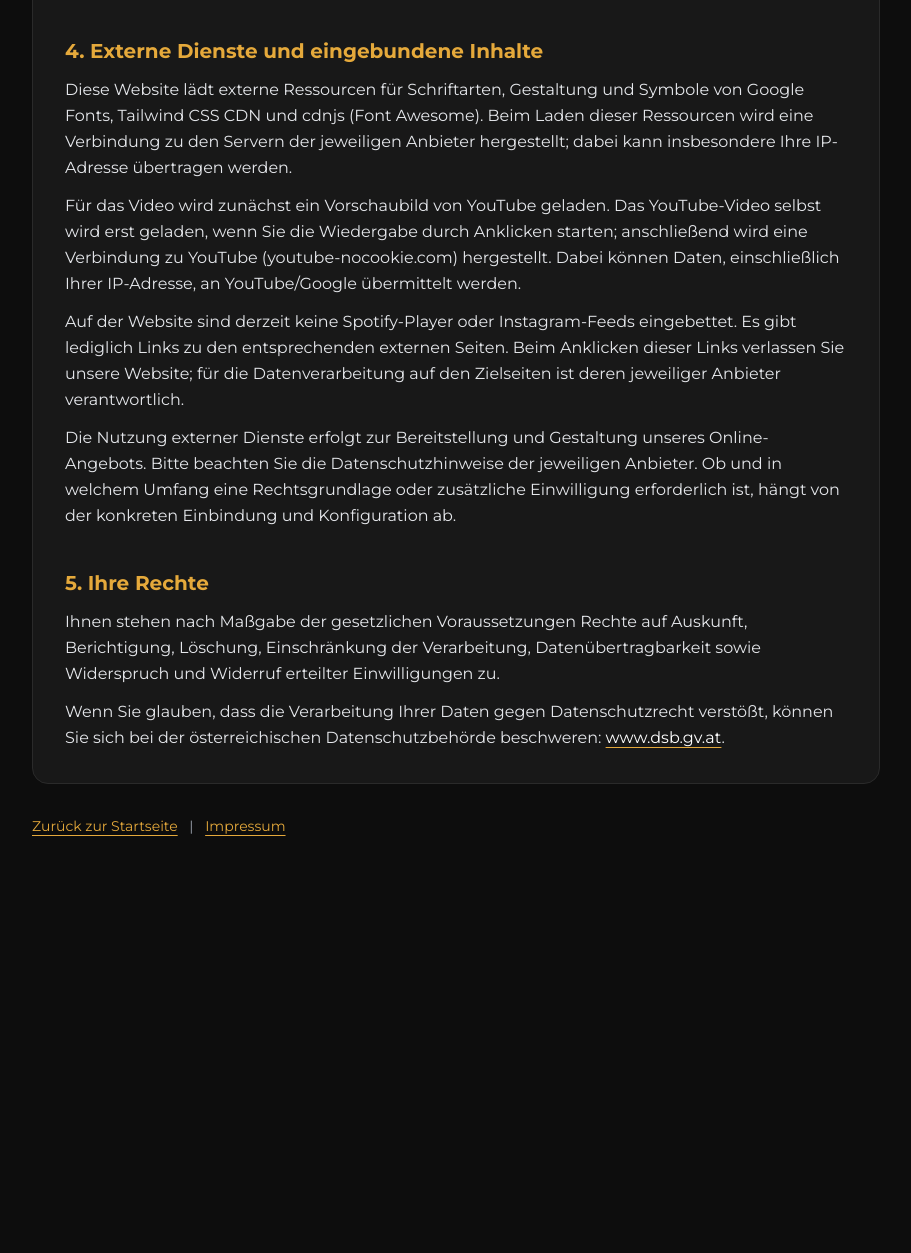
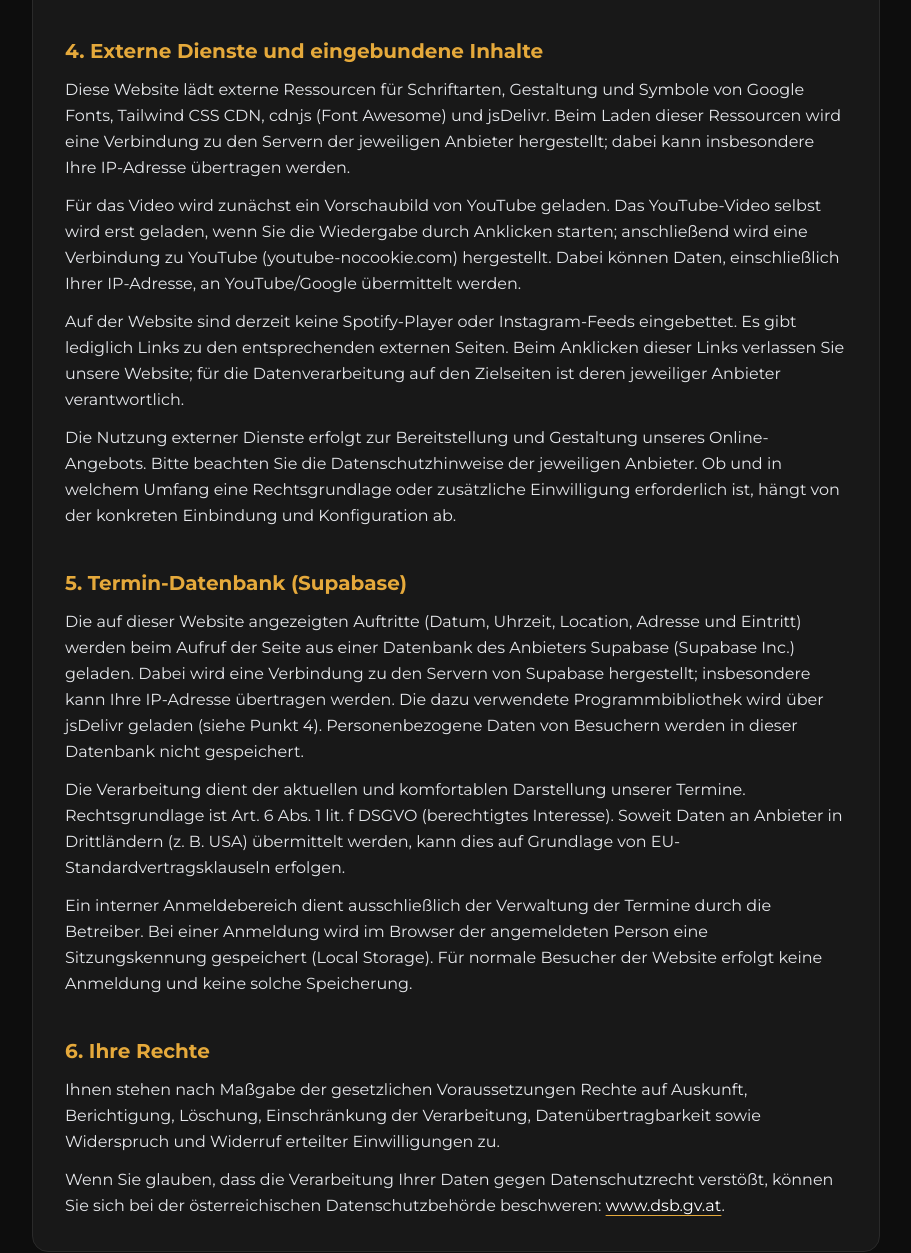
Before and after one commit to adrijan2000/meine-website, a plain HTML site: page datenschutz.html in a window 1280 px wide. Shown: the part 1127-2380 px from the top of the page, without its empty margins (184-1095 px from the left). Before the commit the page ends 2027 px from the top, so only its background shows below. Drawn offline with nearby package versions, Linux system fonts and the light colour scheme.

Commit message:
Admin und datenschutz

```diff
--- a/datenschutz.html
+++ b/datenschutz.html
@@ -68,14 +68,21 @@
 
             <section>
                 <h2 class="mb-3 text-xl font-bold text-rock-gold">4. Externe Dienste und eingebundene Inhalte</h2>
-                <p>Diese Website lädt externe Ressourcen für Schriftarten, Gestaltung und Symbole von Google Fonts, Tailwind CSS CDN und cdnjs (Font Awesome). Beim Laden dieser Ressourcen wird eine Verbindung zu den Servern der jeweiligen Anbieter hergestellt; dabei kann insbesondere Ihre IP-Adresse übertragen werden.</p>
+                <p>Diese Website lädt externe Ressourcen für Schriftarten, Gestaltung und Symbole von Google Fonts, Tailwind CSS CDN, cdnjs (Font Awesome) und jsDelivr. Beim Laden dieser Ressourcen wird eine Verbindung zu den Servern der jeweiligen Anbieter hergestellt; dabei kann insbesondere Ihre IP-Adresse übertragen werden.</p>
                 <p class="mt-3">Für das Video wird zunächst ein Vorschaubild von YouTube geladen. Das YouTube-Video selbst wird erst geladen, wenn Sie die Wiedergabe durch Anklicken starten; anschließend wird eine Verbindung zu YouTube (youtube-nocookie.com) hergestellt. Dabei können Daten, einschließlich Ihrer IP-Adresse, an YouTube/Google übermittelt werden.</p>
                 <p class="mt-3">Auf der Website sind derzeit keine Spotify-Player oder Instagram-Feeds eingebettet. Es gibt lediglich Links zu den entsprechenden externen Seiten. Beim Anklicken dieser Links verlassen Sie unsere Website; für die Datenverarbeitung auf den Zielseiten ist deren jeweiliger Anbieter verantwortlich.</p>
                 <p class="mt-3">Die Nutzung externer Dienste erfolgt zur Bereitstellung und Gestaltung unseres Online-Angebots. Bitte beachten Sie die Datenschutzhinweise der jeweiligen Anbieter. Ob und in welchem Umfang eine Rechtsgrundlage oder zusätzliche Einwilligung erforderlich ist, hängt von der konkreten Einbindung und Konfiguration ab.</p>
             </section>
 
             <section>
-                <h2 class="mb-3 text-xl font-bold text-rock-gold">5. Ihre Rechte</h2>
+                <h2 class="mb-3 text-xl font-bold text-rock-gold">5. Termin-Datenbank (Supabase)</h2>
+                <p>Die auf dieser Website angezeigten Auftritte (Datum, Uhrzeit, Location, Adresse und Eintritt) werden beim Aufruf der Seite aus einer Datenbank des Anbieters Supabase (Supabase Inc.) geladen. Dabei wird eine Verbindung zu den Servern von Supabase hergestellt; insbesondere kann Ihre IP-Adresse übertragen werden. Die dazu verwendete Programmbibliothek wird über jsDelivr geladen (siehe Punkt 4). Personenbezogene Daten von Besuchern werden in dieser Datenbank nicht gespeichert.</p>
+                <p class="mt-3">Die Verarbeitung dient der aktuellen und komfortablen Darstellung unserer Termine. Rechtsgrundlage ist Art. 6 Abs. 1 lit. f DSGVO (berechtigtes Interesse). Soweit Daten an Anbieter in Drittländern (z. B. USA) übermittelt werden, kann dies auf Grundlage von EU-Standardvertragsklauseln erfolgen.</p>
+                <p class="mt-3">Ein interner Anmeldebereich dient ausschließlich der Verwaltung der Termine durch die Betreiber. Bei einer Anmeldung wird im Browser der angemeldeten Person eine Sitzungskennung gespeichert (Local Storage). Für normale Besucher der Website erfolgt keine Anmeldung und keine solche Speicherung.</p>
+            </section>
+
+            <section>
+                <h2 class="mb-3 text-xl font-bold text-rock-gold">6. Ihre Rechte</h2>
                 <p>Ihnen stehen nach Maßgabe der gesetzlichen Voraussetzungen Rechte auf Auskunft, Berichtigung, Löschung, Einschränkung der Verarbeitung, Datenübertragbarkeit sowie Widerspruch und Widerruf erteilter Einwilligungen zu.</p>
                 <p class="mt-3">Wenn Sie glauben, dass die Verarbeitung Ihrer Daten gegen Datenschutzrecht verstößt, können Sie sich bei der österreichischen Datenschutzbehörde beschweren: <a href="https://www.dsb.gv.at" target="_blank" rel="noopener noreferrer" class="text-white underline decoration-rock-gold underline-offset-4 hover:text-rock-gold">www.dsb.gv.at</a>.</p>
             </section>
```
Also changed, not shown: index.html (+16 -4 lines).
